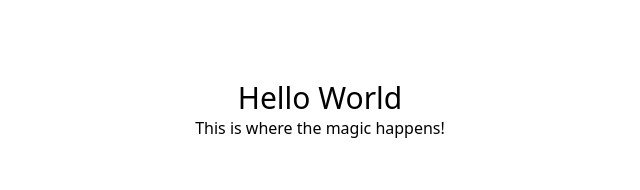
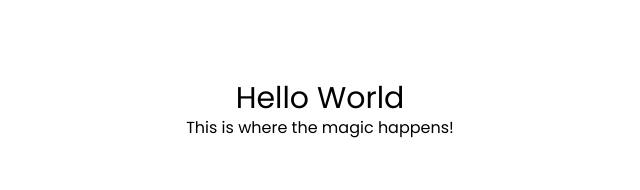
Before and after one commit to Avin008/social-media-app, a Next.js app: page / in a window 1280 px wide. Shown: the top 190 px of the page, without its empty margins (320-960 px from the left). Built offline with nearby package versions, Linux system fonts and the light colour scheme.

Commit message:
config: added next-font

```diff
--- a/app/layout.tsx
+++ b/app/layout.tsx
@@ -1,18 +1,28 @@
-import './globals.css'
+import "./globals.css";
+import { Poppins } from "next/font/google";
+
+const poppins = Poppins({
+  subsets: ["latin"],
+  weight: ["400"],
+  variable: "--font-poppins",
+});
 
 export const metadata = {
-  title: 'Create Next App',
-  description: 'Generated by create next app',
-}
+  title: "Social Media App",
+  description: "Generated by create next app",
+};
 
 export default function RootLayout({
   children,
 }: {
-  children: React.ReactNode
+  children: React.ReactNode;
 }) {
   return (
-    <html lang="en">
+    <html
+      lang="en"
+      className={`${poppins.variable} font-sans`}
+    >
       <body>{children}</body>
     </html>
-  )
+  );
 }
--- a/app/page.tsx
+++ b/app/page.tsx
@@ -1,7 +1,3 @@
-import { Inter } from "next/font/google";
-
-const inter = Inter({ subsets: ["latin"] });
-
 export default function Home() {
   return (
     <main>
--- a/tailwind.config.js
+++ b/tailwind.config.js
@@ -1,4 +1,6 @@
 /** @type {import('tailwindcss').Config} */
+const { fontFamily } = require("tailwindcss/defaultTheme");
+
 module.exports = {
   content: [
     "./app/**/*.{js,ts,jsx,tsx}",
@@ -9,7 +11,11 @@ module.exports = {
     "./src/**/*.{js,ts,jsx,tsx}",
   ],
   theme: {
-    extend: {},
+    extend: {
+      fontFamily: {
+        sans: ["var(--font-poppins)", ...fontFamily.sans],
+      },
+    },
   },
   plugins: [],
 };
```
